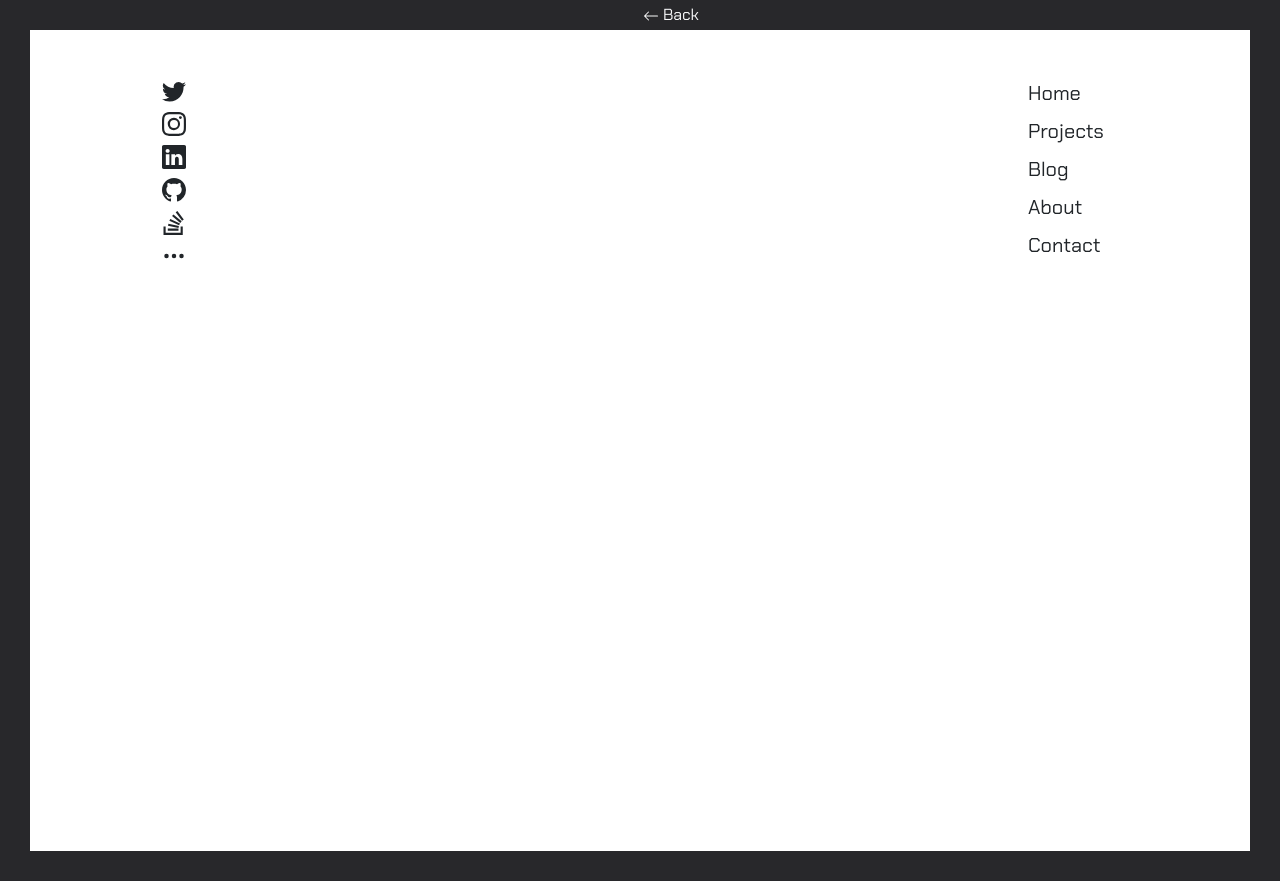
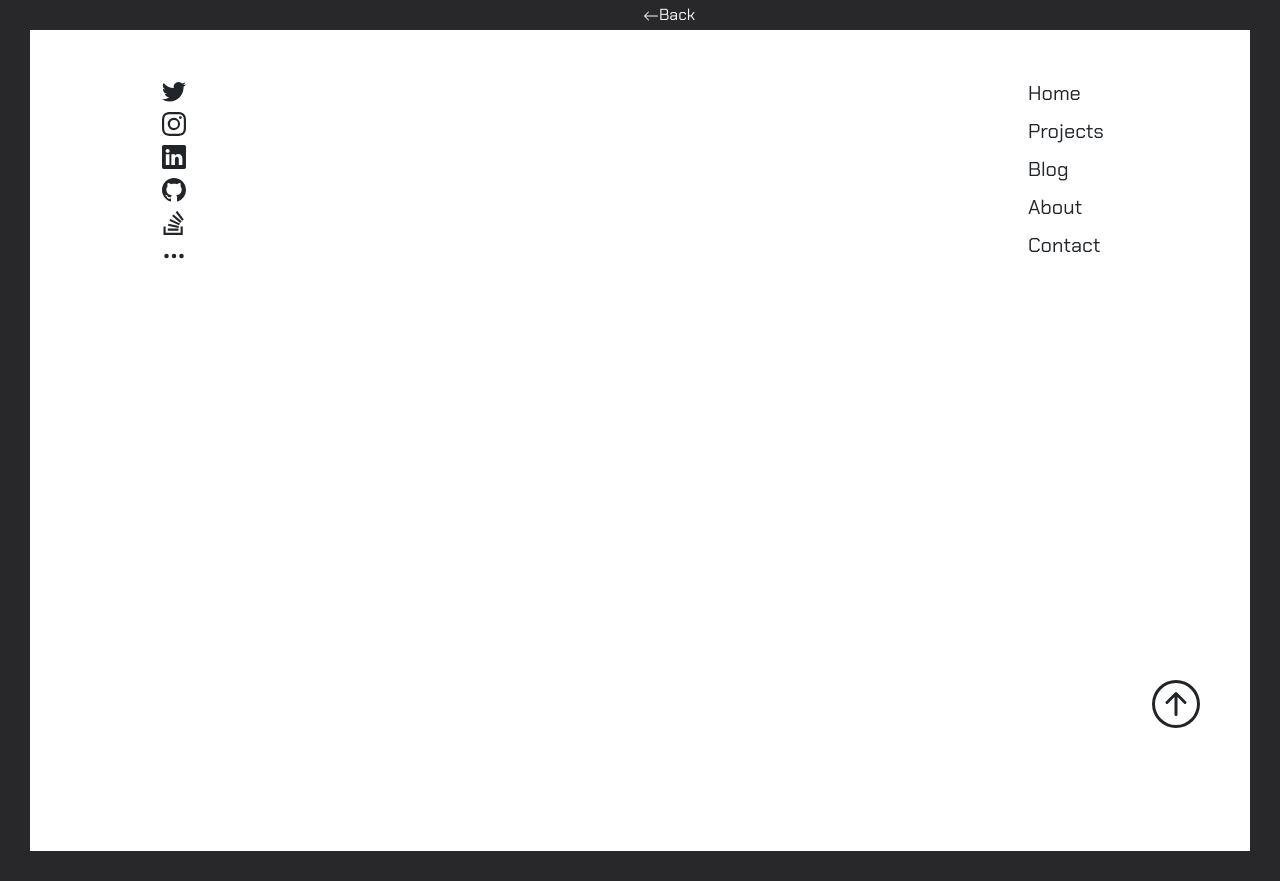
Before and after one commit to kaygusuzemre/emrekaygusuz.com-Template, a Vue app: page / in a window 1280 px wide. Built offline with nearby package versions, Linux system fonts and the light colour scheme.

Commit message:
back button change

```diff
--- a/src/components/Posts.vue
+++ b/src/components/Posts.vue
@@ -1,19 +1,20 @@
-<script setup>
+<script>
 
 </script>
 
 <template>
-    <div class="borderSize" style="min-height:100vh;">
+    <div class="borderSize" style="width:100%; min-height:100vh;">
         <!-- <video autoplay muted loop id="myVideo" class="img-fluid" style="position:fixed; min-width:100vw; height:auto;">
                                                                                                                                                                                                                                                                                                                         <source src="../assets/img/11.mp4" type="video/mp4">
                                                                                                                                                                                                                                                                                                                         Your browser does not support HTML5 video.
                                                                                                                                                                                                                                                                                                                     </video> -->
         <!-- Back button -->
-        <div class="back-btn text-light" style="cursor:pointer;"><svg xmlns="http://www.w3.org/2000/svg" width="16"
-                height="16" fill="currentColor" class="bi bi-arrow-left" viewBox="0 0 16 16">
+        <div class="back-btn text-light" style="cursor:pointer;" @click="$router.go(-1)"><svg
+                xmlns="http://www.w3.org/2000/svg" width="16" height="16" fill="currentColor" class="bi bi-arrow-left"
+                viewBox="0 0 16 16">
                 <path fill-rule="evenodd"
                     d="M15 8a.5.5 0 0 0-.5-.5H2.707l3.147-3.146a.5.5 0 1 0-.708-.708l-4 4a.5.5 0 0 0 0 .708l4 4a.5.5 0 0 0 .708-.708L2.707 8.5H14.5A.5.5 0 0 0 15 8z" />
-            </svg> Back
+            </svg>Back
         </div>
         <div class="container d-flex justify-content-between py-5 px-5">
             <div class="container d-flex justify-content-between">
@@ -101,7 +102,7 @@
                 </div>
             </div>
             <!-- Arrow to up -->
-        <!-- <div class="position-fixed">
+            <div class="">
                 <a class="arrow position-fixed text-dark" style="cursor:pointer;">
                     <svg xmlns="http://www.w3.org/2000/svg" width="48" height="48" fill="currentColor"
                         class="bi bi-arrow-up-circle" viewBox="0 0 16 16">
@@ -109,7 +110,7 @@
                             d="M1 8a7 7 0 1 0 14 0A7 7 0 0 0 1 8zm15 0A8 8 0 1 1 0 8a8 8 0 0 1 16 0zm-7.5 3.5a.5.5 0 0 1-1 0V5.707L5.354 7.854a.5.5 0 1 1-.708-.708l3-3a.5.5 0 0 1 .708 0l3 3a.5.5 0 0 1-.708.708L8.5 5.707V11.5z" />
                     </svg>
                 </a>
-                                                                                                                                                                                                                                                                                                                                                                                                                                                                                                                                                                                                                                                                                                                                                                                                            </div> -->
+            </div>
         </div>
     </div>
 </template>
@@ -208,7 +209,7 @@ li {
 
 .back-btn {
     left: 50%;
-    position: fixed;
+    position: absolute;
     color: red;
     top: 0%;
     /* background-color: #28282B; */
--- /dev/null
+++ b/src/views/ProjectOne.vue
@@ -0,0 +1,5 @@
+<template>
+    <div>
+        P1
+    </div>
+</template>
--- /dev/null
+++ b/src/views/ProjectTwo.vue
@@ -0,0 +1,5 @@
+<template>
+    <div>
+        P2
+    </div>
+</template>
--- a/src/views/Projects.vue
+++ b/src/views/Projects.vue
@@ -23,7 +23,7 @@ const items = ref([
         id: 3,
         title: 'Project',
         text: 'text',
-        img: '../assets/bs.png'
+        img: '../assets/bs.png',
     },
     {
         id: 4,
@@ -42,10 +42,10 @@ const items = ref([
 
 <template>
     <div class="px-4">
-        <!-- Title -->
-        <div class="text-center pb-3">
-            <h1 class="display-4">Projects</h1>
-        </div>
+    <!-- Title -->
+    <div class="text-center pb-3">
+        <h1 class="display-4" @click="counter">Projects</h1>
+    </div>
         <!-- Info -->
         <div class="pb-5 px-4">
             <p class="fs-5"><span class="display-4">L</span>orem ipsum dolor sit amet consectetur
@@ -72,9 +72,22 @@ const items = ref([
                         <h3 class="card-title text-light">{{ item.title + ' ' + item.id }}</h3>
                         <p class="card-text text-light">{{ item.text }}</p>
                     </div>
-
                 </div>
             </div>
+            <!-- <div class="col col-lg-4 col-sm-12 col-md-6 pb-4">
+                                                                                        <div>
+                                                                                            <router-link to="/projects/AlwaysBeHappy">
+                                                                                                <div class="card bg-dark" style="cursor:pointer;">
+                                                                                                    <div class="card-body text-center">
+                                                                                                        <img src="../assets/img/vue.png" alt="">
+                                                                                                        <h3 class="card-title text-light">{{ items[0].title + ' ' + items[0].id }}</h3>
+                                                                                                        <p class="card-text text-light">{{ items[0].text }}</p>
+                                                                                                        <router-link to='{{ items[0].link }}'>Learn More!</router-link>
+                                                                                                    </div>
+                                                                                                </div>
+                                                                                            </router-link>
+                                                                                        </div>
+                                                                                    </div> -->
         </div>
     </div>
 </template>
--- /dev/null
+++ b/src/views/p3.vue
@@ -0,0 +1,5 @@
+<template>
+    <div>
+        P3
+    </div>
+</template>
--- /dev/null
+++ b/src/views/p4.vue
@@ -0,0 +1,5 @@
+<template>
+    <div>
+        p4
+    </div>
+</template>
```
Also changed, not shown: src/router/index.js (+26 -1 lines). Lines whose indentation alone changed are shown as unchanged.
